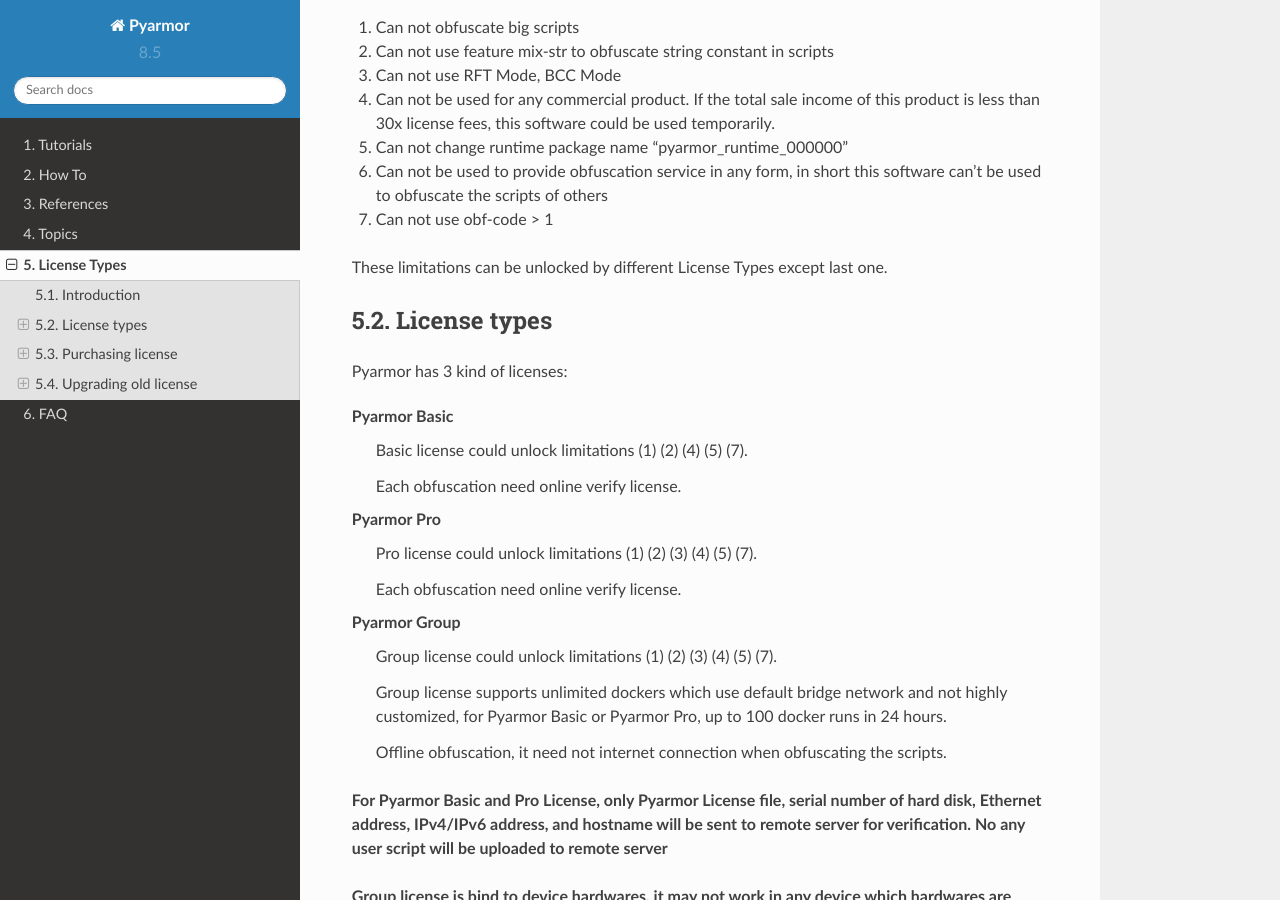
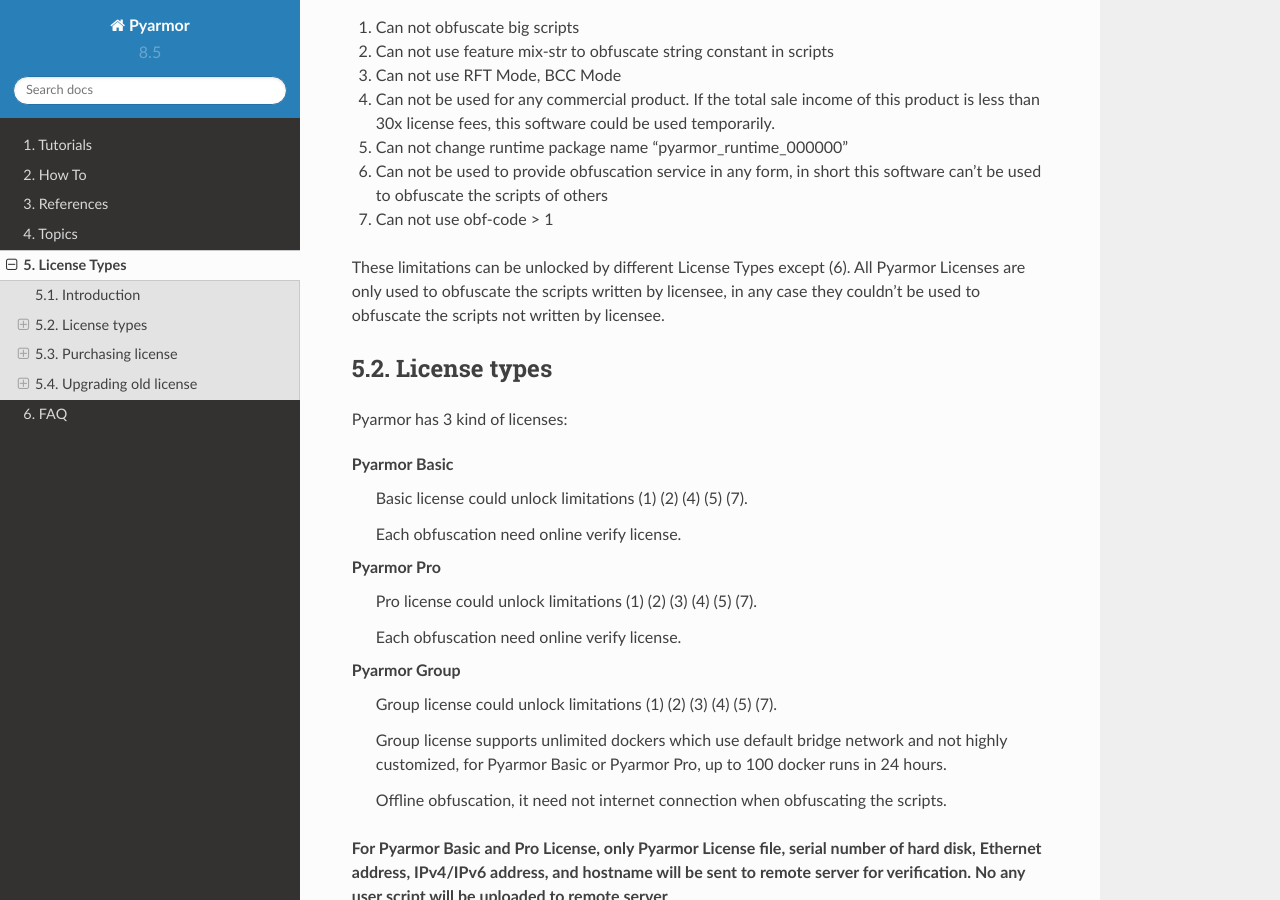
Before and after one commit to dashingsoft/pyarmor, a Sphinx documentation site: the page built from docs/licenses.rst, in a window 1280 px wide and 900 px high, scrolled down 548 px. Built offline with Sphinx 7.4.7 and the Read the Docs theme 2.0.0, drawn with Linux system fonts in a browser that asks for light colours.

Commit message:
Refine doc, add note pyarmor license is only used to obfuscate the licensee scripts

```diff
--- a/docs/licenses.rst
+++ b/docs/licenses.rst
@@ -24,7 +24,7 @@
 (6) Can not be used to provide obfuscation service in any form, in short this software can't be used to obfuscate the scripts of others
 (7) Can not use obf-code > 1
 
-These limitations can be unlocked by different License Types except last one.
+These limitations can be unlocked by different License Types except (6). All Pyarmor Licenses are only used to obfuscate the scripts written by licensee, in any case they couldn't be used to obfuscate the scripts not written by licensee.
 
 License types
 =============
```
